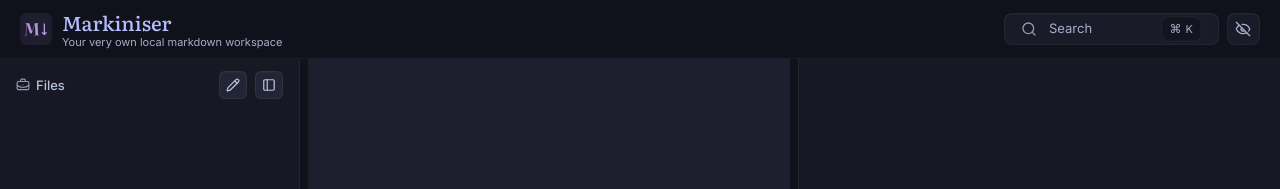
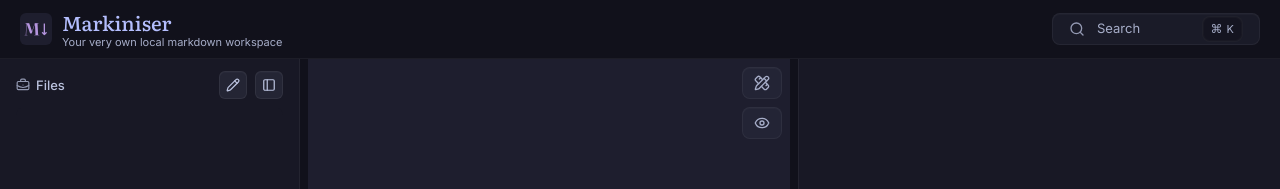
Before and after one commit to efficientgoose/markiniser, a React (Vite) app in the folder packages/web/: page / in a window 1280 px wide. Shown: the top 189 px of the page. Built offline with nearby package versions, Linux system fonts and the light colour scheme; no server answers.

Commit message:
feat: Add buttons to make editor/preview full screen

```diff
--- a/packages/web/src/App.tsx
+++ b/packages/web/src/App.tsx
@@ -7,7 +7,7 @@ import {
   type MouseEvent as ReactMouseEvent,
   type PointerEvent as ReactPointerEvent
 } from "react";
-import { BookOpen, BriefcaseBusiness, CheckCheck, Eye, EyeOff, MousePointerClick, PanelLeft, Pencil, Search } from "lucide-react";
+import { BookOpen, BriefcaseBusiness, CheckCheck, Columns2, Eye, MousePointerClick, PanelLeft, Pencil, PencilRuler, Search } from "lucide-react";
 import logo from "./assets/Markiniser Logo.png";
 import { CommandPalette } from "./components/CommandPalette";
 import { FileTreeSidebar } from "./components/FileTreeSidebar";
@@ -48,10 +48,14 @@ function AppLayout({ onOpenPalette, onOpenRootPicker }: AppLayoutProps) {
   const sidebarWidth = useAppStore((state) => state.sidebarWidth);
   const previewWidth = useAppStore((state) => state.previewWidth);
   const [activeResizeMode, setActiveResizeMode] = useState<"sidebar" | "preview" | null>(null);
+  const [isPreviewMaximized, setIsPreviewMaximized] = useState(false);
   const editorRef = useRef<MarkdownEditorHandle | null>(null);
   const previewRef = useRef<PreviewHandle | null>(null);
   const syncLockRef = useRef<"editor" | "preview" | null>(null);
   const syncReleaseFrameRef = useRef<number | null>(null);
+  const isSplitView = isPreviewOpen && !isPreviewMaximized;
+  const isEditorOnly = !isPreviewOpen && !isPreviewMaximized;
+  const isPreviewOnly = isPreviewMaximized;
 
   useFileWatcher();
   const { saveNow } = useAutosave({
@@ -93,7 +97,7 @@ function AppLayout({ onOpenPalette, onOpenRootPicker }: AppLayoutProps) {
   }, []);
 
   const alignPreviewToEditor = useCallback(() => {
-    if (!isPreviewOpen) {
+    if (!isSplitView) {
       return;
     }
 
@@ -111,7 +115,7 @@ function AppLayout({ onOpenPalette, onOpenRootPicker }: AppLayoutProps) {
     syncLockRef.current = "editor";
     preview.scrollToPosition(position);
     releaseSyncLock("editor");
-  }, [isPreviewOpen, releaseSyncLock]);
+  }, [isSplitView, releaseSyncLock]);
   const editorContent = dirtyContent ?? currentFile?.content ?? "";
 
   useEffect(() => {
@@ -123,7 +127,7 @@ function AppLayout({ onOpenPalette, onOpenRootPicker }: AppLayoutProps) {
   }, []);
 
   useEffect(() => {
-    if (!isPreviewOpen) {
+    if (!isSplitView) {
       return;
     }
 
@@ -134,7 +138,13 @@ function AppLayout({ onOpenPalette, onOpenRootPicker }: AppLayoutProps) {
     return () => {
       cancelAnimationFrame(frameId);
     };
-  }, [alignPreviewToEditor, currentFile?.path, editorContent, isPreviewOpen]);
+  }, [alignPreviewToEditor, currentFile?.path, editorContent, isSplitView]);
+
+  useEffect(() => {
+    if (!isPreviewOpen && isPreviewMaximized) {
+      setIsPreviewMaximized(false);
+    }
+  }, [isPreviewMaximized, isPreviewOpen]);
 
   useEffect(() => {
     const handleKeyDown = (event: KeyboardEvent) => {
@@ -199,21 +209,21 @@ function AppLayout({ onOpenPalette, onOpenRootPicker }: AppLayoutProps) {
     };
   }, [store]);
 
-  const collapsedBalancedLayout = !isSidebarOpen && isPreviewOpen;
-  const balancedOpenLayout = isSidebarOpen && isPreviewOpen && previewWidth === 0;
+  const balancedOpenLayout = isSidebarOpen && isSplitView && previewWidth === 0;
+  const collapsedBalancedLayout = !isSidebarOpen && isSplitView;
   const panelStyle = {
     gridTemplateColumns: collapsedBalancedLayout
       ? "0px 8px minmax(0, 1fr) 8px minmax(0, 1fr)"
       : balancedOpenLayout
         ? `${sidebarWidth}px 8px minmax(0, 1fr) 8px minmax(0, 1fr)`
       : `${isSidebarOpen ? `${sidebarWidth}px` : "0px"} 8px minmax(0, 1fr) ${
-          isPreviewOpen ? `8px ${previewWidth}px` : ""
+          isSplitView ? `8px ${previewWidth}px` : ""
         }`,
     transition: activeResizeMode ? "none" : "grid-template-columns 220ms ease"
   };
 
   const handleEditorScrollPositionChange = useEffectEvent((position: SectionScrollPosition) => {
-    if (!isPreviewOpen || syncLockRef.current === "preview") {
+    if (!isSplitView || syncLockRef.current === "preview") {
       return;
     }
 
@@ -223,7 +233,7 @@ function AppLayout({ onOpenPalette, onOpenRootPicker }: AppLayoutProps) {
   });
 
   const handlePreviewScrollPositionChange = useEffectEvent((position: SectionScrollPosition) => {
-    if (!isPreviewOpen || syncLockRef.current === "editor") {
+    if (!isSplitView || syncLockRef.current === "editor") {
       return;
     }
 
@@ -239,14 +249,55 @@ function AppLayout({ onOpenPalette, onOpenRootPicker }: AppLayoutProps) {
     resizeMode.current = mode;
     setActiveResizeMode(mode);
   };
-  const chromeButtonClass =
-    "rounded-md border border-[color:rgba(255,255,255,0.06)] bg-[color:rgba(49,50,68,0.5)] px-3.5 py-1 text-sm text-[color:var(--ctp-subtext1)] shadow-[inset_0_1px_0_rgba(255,255,255,0.025)] transition hover:bg-[color:rgba(69,71,90,0.52)] hover:text-[color:var(--ctp-text)]";
   const iconButtonClass =
     "flex h-7 w-7 items-center justify-center rounded-md border border-[color:rgba(255,255,255,0.06)] bg-[color:rgba(49,50,68,0.5)] text-[color:var(--ctp-subtext1)] shadow-[inset_0_1px_0_rgba(255,255,255,0.025)] transition hover:bg-[color:rgba(69,71,90,0.52)] hover:text-[color:var(--ctp-text)]";
   const searchTriggerClass =
     "flex h-8 w-full min-w-[13rem] max-w-[16.75rem] items-center gap-3 rounded-lg border border-[color:rgba(255,255,255,0.05)] bg-[color:rgba(49,50,68,0.32)] px-4 text-[13px] text-[color:var(--ctp-subtext0)] shadow-[inset_0_1px_0_rgba(255,255,255,0.02)] transition hover:bg-[color:rgba(49,50,68,0.42)] hover:text-[color:var(--ctp-subtext1)]";
-  const headerIconButtonClass =
+  const panelModeButtonClass =
     "flex h-8 w-10 items-center justify-center rounded-lg border border-[color:rgba(255,255,255,0.05)] bg-[color:rgba(49,50,68,0.32)] text-[color:var(--ctp-subtext0)] shadow-[inset_0_1px_0_rgba(255,255,255,0.02)] transition hover:bg-[color:rgba(49,50,68,0.42)] hover:text-[color:var(--ctp-subtext1)]";
+  const activePanelModeButtonStyle = {
+    backgroundColor: "rgba(166, 130, 214, 0.5)",
+    borderColor: "rgba(166, 130, 214, 0.55)",
+    color: "var(--ctp-crust)",
+    boxShadow: "0 0 0 1px rgba(166, 130, 214, 0.18)"
+  } as const;
+
+  const toggleEditorFocus = () => {
+    if (isEditorOnly) {
+      store.getState().setPreviewOpen(true);
+      return;
+    }
+
+    setIsPreviewMaximized(false);
+    store.getState().setPreviewOpen(false);
+  };
+
+  const togglePreviewFocus = () => {
+    if (isPreviewOnly) {
+      setIsPreviewMaximized(false);
+      store.getState().setPreviewOpen(true);
+      return;
+    }
+
+    store.getState().setPreviewOpen(true);
+    setIsPreviewMaximized(true);
+  };
+
+  const togglePreviewPanel = () => {
+    if (isPreviewOnly) {
+      setIsPreviewMaximized(false);
+      store.getState().setPreviewOpen(false);
+      return;
+    }
+
+    setIsPreviewMaximized(false);
+    store.getState().setPreviewOpen(!store.getState().isPreviewOpen);
+  };
+
+  const showSplitView = () => {
+    setIsPreviewMaximized(false);
+    store.getState().setPreviewOpen(true);
+  };
 
   return (
     <div data-testid="app-shell" className="theme-mocha font-[var(--font-sans)]">
@@ -288,16 +339,6 @@ function AppLayout({ onOpenPalette, onOpenRootPicker }: AppLayoutProps) {
                 </span>
                 <span>K</span>
               </span>
-            </button>
-            <button
-              type="button"
-              aria-label="Toggle preview"
-              className={headerIconButtonClass}
-              onClick={() => {
-                store.getState().setPreviewOpen(!isPreviewOpen);
-              }}
-            >
-              {isPreviewOpen ? <EyeOff size={16} /> : <Eye size={16} />}
             </button>
           </div>
         </div>
@@ -379,7 +420,7 @@ function AppLayout({ onOpenPalette, onOpenRootPicker }: AppLayoutProps) {
           </button>
         ) : null}
 
-        <section className="flex min-h-0 flex-col bg-[color:var(--ctp-base)]">
+        <section className="relative flex min-h-0 flex-col bg-[color:var(--ctp-base)]">
           {externalChangeNotice ? (
             <div className="mx-6 mt-6 rounded-lg border border-[color:var(--ctp-peach)]/40 bg-[color:var(--ctp-peach)]/10 px-4 py-3 text-sm text-[color:var(--ctp-peach)]">
               <div>{externalChangeNotice}</div>
@@ -414,7 +455,65 @@ function AppLayout({ onOpenPalette, onOpenRootPicker }: AppLayoutProps) {
             </div>
           ) : null}
 
+          <div className="absolute right-2 top-2 z-10 flex flex-col items-end gap-2">
+            {!isEditorOnly ? (
+              <button
+                type="button"
+                aria-label="Toggle editor focus"
+                aria-pressed={isEditorOnly}
+                className={panelModeButtonClass}
+                style={isEditorOnly ? activePanelModeButtonStyle : undefined}
+                onClick={toggleEditorFocus}
+              >
+                <PencilRuler size={16} />
+              </button>
+            ) : null}
+            {!isSplitView ? (
+              <button
+                type="button"
+                aria-label="Show split view"
+                className={panelModeButtonClass}
+                onClick={showSplitView}
+              >
+                <Columns2 size={16} />
+              </button>
+            ) : null}
+            {!isPreviewOnly ? (
+              <button
+                type="button"
+                aria-label="Toggle preview focus"
+                aria-pressed={isPreviewOnly}
+                className={panelModeButtonClass}
+                style={isPreviewOnly ? activePanelModeButtonStyle : undefined}
+                onClick={togglePreviewFocus}
+              >
+                <Eye size={16} />
+              </button>
+            ) : null}
+          </div>
+
+          {isPreviewOnly ? (
+            <div className="min-h-0 flex-1">
               {currentFile ? (
+                <Preview
+                  ref={previewRef}
+                  content={editorContent}
+                  onScrollPositionChange={handlePreviewScrollPositionChange}
+                />
+              ) : (
+                <div className="flex h-full items-center justify-center px-4 py-6">
+                  <div className="flex w-full max-w-xs flex-col items-center rounded-2xl border border-dashed border-[color:rgba(88,91,112,0.3)] bg-[color:rgba(49,50,68,0.42)] px-6 py-8 text-center text-sm text-[color:var(--ctp-subtext0)]">
+                    <BookOpen
+                      aria-hidden="true"
+                      size={44}
+                      className="mb-5 text-[color:var(--ctp-subtext0)]"
+                    />
+                    <span>Open a markdown file to see the live preview.</span>
+                  </div>
+                </div>
+              )}
+            </div>
+          ) : currentFile ? (
             <>
               <div className="min-h-0 flex-1 p-2">
                 <div className="flex h-full min-h-0 flex-col overflow-hidden rounded-xl bg-[color:var(--ctp-base)]">
@@ -426,9 +525,7 @@ function AppLayout({ onOpenPalette, onOpenRootPicker }: AppLayoutProps) {
                       onSave={() => {
                         void saveNow();
                       }}
-                      onTogglePreview={() => {
-                        store.getState().setPreviewOpen(!store.getState().isPreviewOpen);
-                      }}
+                      onTogglePreview={togglePreviewPanel}
                       onCursorChange={(position) => {
                         store.getState().setCursorPosition(position);
                       }}
@@ -437,6 +534,7 @@ function AppLayout({ onOpenPalette, onOpenRootPicker }: AppLayoutProps) {
                   </div>
                 </div>
               </div>
+              {!isPreviewOnly ? (
                 <StatusBar
                   size={dirtyContent?.length ?? currentFile.size}
                   lastModified={currentFile.lastModified}
@@ -444,6 +542,7 @@ function AppLayout({ onOpenPalette, onOpenRootPicker }: AppLayoutProps) {
                   cursorPosition={cursorPosition}
                   isVirtual={currentFile.isVirtual}
                 />
+              ) : null}
             </>
           ) : (
             <div className="flex h-full min-h-[320px] items-center justify-center px-6 py-6">
@@ -473,7 +572,7 @@ function AppLayout({ onOpenPalette, onOpenRootPicker }: AppLayoutProps) {
           )}
         </section>
 
-        {isPreviewOpen ? (
+        {isSplitView ? (
           <>
             <div
               className="cursor-col-resize bg-[color:var(--ctp-crust)]"
```
Also changed, not shown: 1 other file (tests, documents, lock files or other folders). Lines whose indentation alone changed are shown as unchanged.
